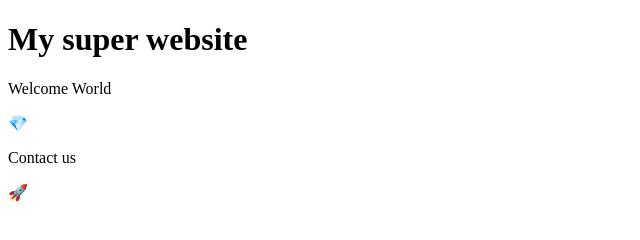
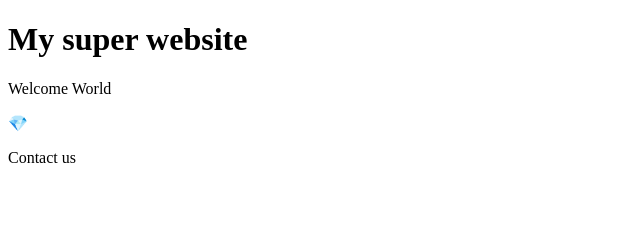
Before and after one commit to FelineHuhn/my-super-website, a plain HTML site: page index.html in a window 1280 px wide. Shown: the full height of the page, 0-640 px from the left. Drawn offline with Linux system fonts and the light colour scheme.

Commit message:
remove rocket emoji

```diff
--- a/index.html
+++ b/index.html
@@ -13,7 +13,6 @@
     </header>
     <footer>
       <p>Contact us</p>
-      <span>🚀</span>
     </footer>
   </body>
 </html>
```
